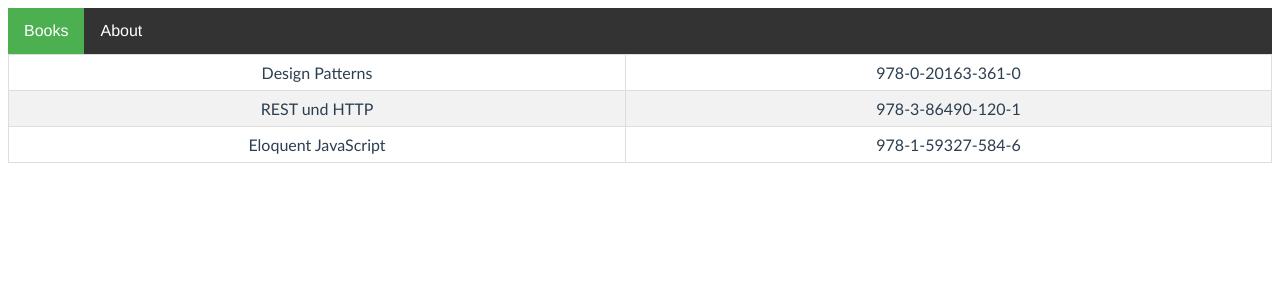
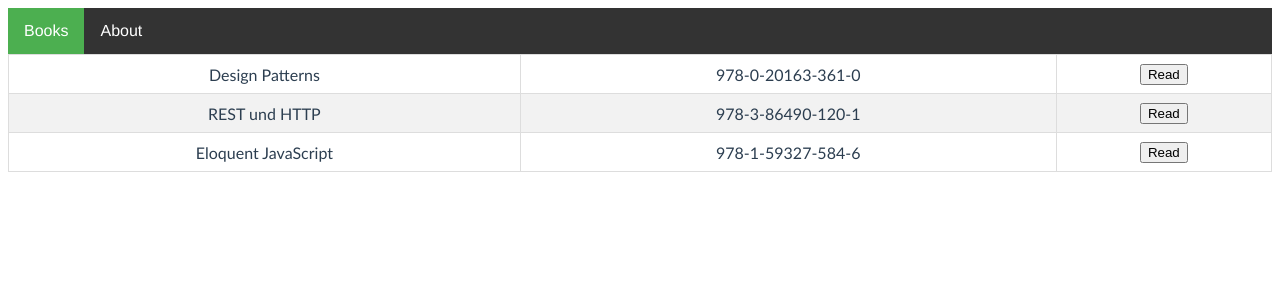
Before and after one commit to workshops-de/vuejs3-javascript-workshop, a Vue app: page / in a window 1280 px wide. Shown: the top 300 px of the page. Built offline with nearby package versions, Linux system fonts and the light colour scheme.

Commit message:
Use a custom event

```diff
--- a/src/components/BookList/BookList.vue
+++ b/src/components/BookList/BookList.vue
@@ -1,6 +1,11 @@
 <template>
   <table>
-    <BookListItem v-for="book in books" :key="book.isbn" v-bind="book" />
+    <BookListItem
+      v-for="(book, index) in books"
+      :key="book.isbn"
+      v-bind="book"
+      @read="readBook(index)"
+    />
   </table>
 </template>
 
@@ -18,6 +23,14 @@ export default {
     return {
       books: [],
     };
+  },
+  methods: {
+    readBook(index) {
+      this.books[index] = {
+        ...this.books[index],
+        read: true,
+      };
+    },
   },
   created() {
     this.books = [...BOOKS];
--- a/src/components/BookListItem/BookListItem.vue
+++ b/src/components/BookListItem/BookListItem.vue
@@ -4,6 +4,12 @@
       {{ title }} <small>{{ subtitle }}</small>
     </td>
     <td>{{ isbn }}</td>
+    <td>
+      <button :disabled="read" @click="$emit('read')">
+        <span v-if="read">✔️</span>
+        <span v-else>Read</span>
+      </button>
+    </td>
   </tr>
 </template>
 
@@ -27,6 +33,11 @@ export default {
       type: Number,
       validator: (val) => val < 1000,
     },
+    read: {
+      type: Boolean,
+      default: false,
+    },
   },
+  emits: ["read"],
 };
 </script>
```
